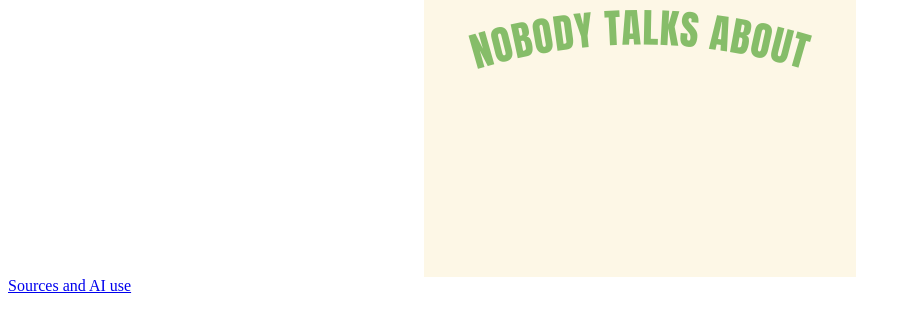
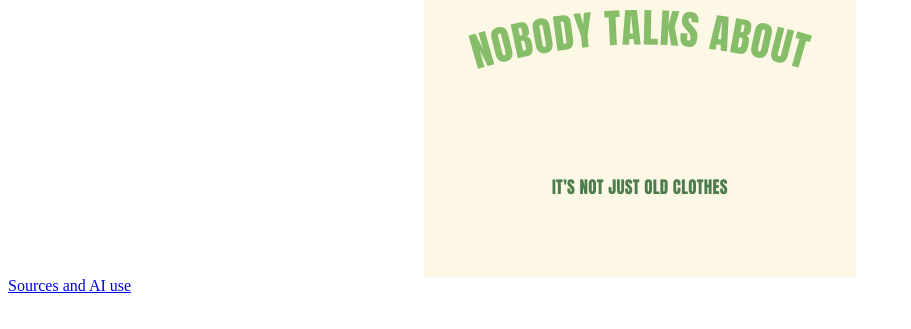
Before and after one commit to IACS-26-27/web-design-1-imitation-project-lexi2595, a website: page imitation.html in a window 1280 px wide. Shown: the part 251-580 px from the top of the page, without its empty margins (0-911 px from the left). Drawn offline with Linux system fonts and the light colour scheme.

Commit message:
stuff work

```diff
--- a/imitation.css
+++ b/imitation.css
@@ -91,3 +91,14 @@ text.bigtext3 {
 path {
   fill: transparent
 }
+
+section.oldclothes {
+  margin-top: 30px;
+}
+
+p.oldclothes {
+  font-family: Impact, Haettenschweiler, 'Arial Narrow Bold', sans-serif;
+  font-size: 17px;
+  color: rgb(76, 126, 76);
+  letter-spacing: 0.3px;
+}
--- a/imitation.html
+++ b/imitation.html
@@ -43,6 +43,11 @@
           </text>
         </svg>
       </section>
+      <section class="oldclothes">
+        <p class="oldclothes">
+          IT'S NOT JUST OLD CLOTHES
+        </p>
+      </section>
     </section>
 
   </main>
```
Also changed, not shown: citations.html (+1 -1 lines).
